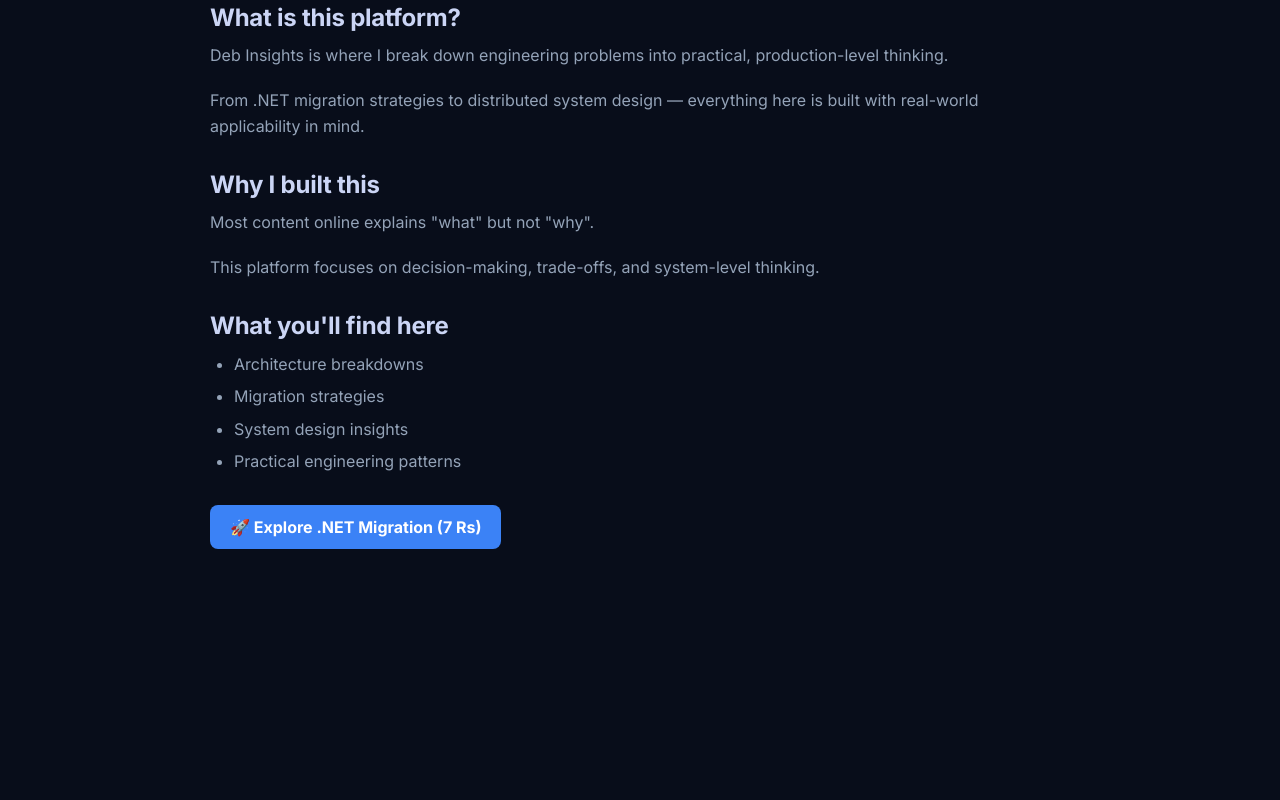
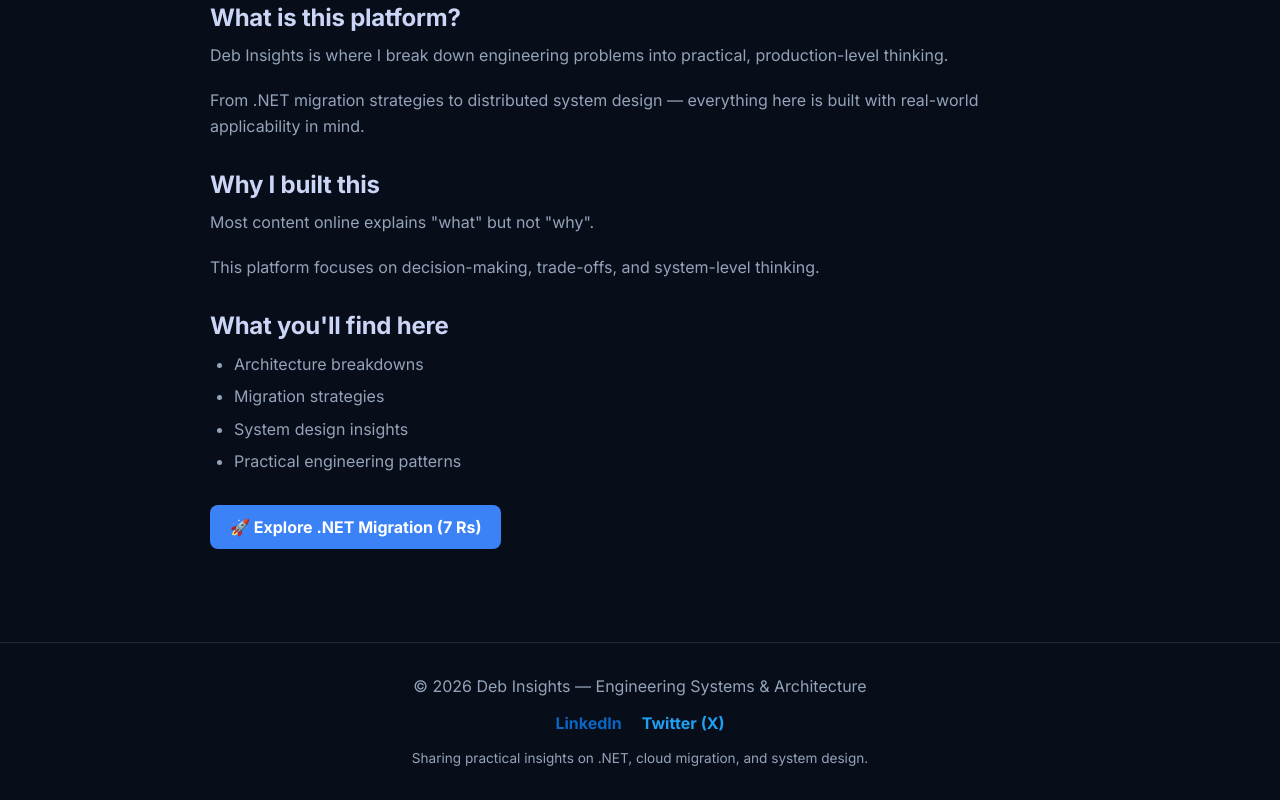
Before and after one commit to debrej2021/dotnetinsights, a React (Vite) app in the folder deb-prod-insights/: page /about in a window 1280 px wide. Shown: the part 291-1091 px from the top of the page. Before the commit the page ends 873 px from the top, so only its background shows below. Built offline with nearby package versions, Linux system fonts and the light colour scheme.

Commit message:
LinkedIn Post: https://www.linkedin.com/posts/debashis-mohapatra-it_deb-prod-insights-activity-7112034410864327680-9s8X?utm_source=share&utm_medium=member_desktop

```diff
--- a/deb-prod-insights/src/App.jsx
+++ b/deb-prod-insights/src/App.jsx
@@ -1,5 +1,6 @@
 import { BrowserRouter, Routes, Route } from 'react-router-dom';
 import About from "./pages/About";
+import Footer from './components/Footer.jsx';
 import Navbar               from './components/Navbar.jsx';
 import DotNet7Rs            from './pages/DotNet7Rs.jsx';
 import MigrationArchitecture from './pages/MigrationArchitecture.jsx';
@@ -14,6 +15,7 @@ export default function App() {
         <Route path="/migration-architecture" element={<MigrationArchitecture />} />
         <Route path="/about"                    element={<About />} />
       </Routes>
+      <Footer />
     </BrowserRouter>
   );
 }
--- /dev/null
+++ b/deb-prod-insights/src/components/Footer.jsx
@@ -0,0 +1,55 @@
+import React from "react";
+
+const Footer = () => {
+  return (
+    <footer
+      style={{
+        marginTop: "60px",
+        padding: "30px 20px",
+        borderTop: "1px solid #1f2937",
+        textAlign: "center",
+        color: "#9ca3af"
+      }}
+    >
+      <p style={{ marginBottom: "10px" }}>
+        © {new Date().getFullYear()} Deb Insights — Engineering Systems & Architecture
+      </p>
+
+      <div style={{ display: "flex", justifyContent: "center", gap: "20px" }}>
+
+        <a
+          href="https://www.linkedin.com/in/debashis-mohapatra-it/"
+          target="_blank"
+          rel="noopener noreferrer"
+          style={{
+            color: "#0A66C2",
+            textDecoration: "none",
+            fontWeight: "bold"
+          }}
+        >
+          LinkedIn
+        </a>
+
+        <a
+          href="https://x.com/Debsu15"
+          target="_blank"
+          rel="noopener noreferrer"
+          style={{
+            color: "#1DA1F2",
+            textDecoration: "none",
+            fontWeight: "bold"
+          }}
+        >
+          Twitter (X)
+        </a>
+
+      </div>
+
+      <p style={{ marginTop: "10px", fontSize: "0.85rem" }}>
+        Sharing practical insights on .NET, cloud migration, and system design.
+      </p>
+    </footer>
+  );
+};
+
+export default Footer;
```
